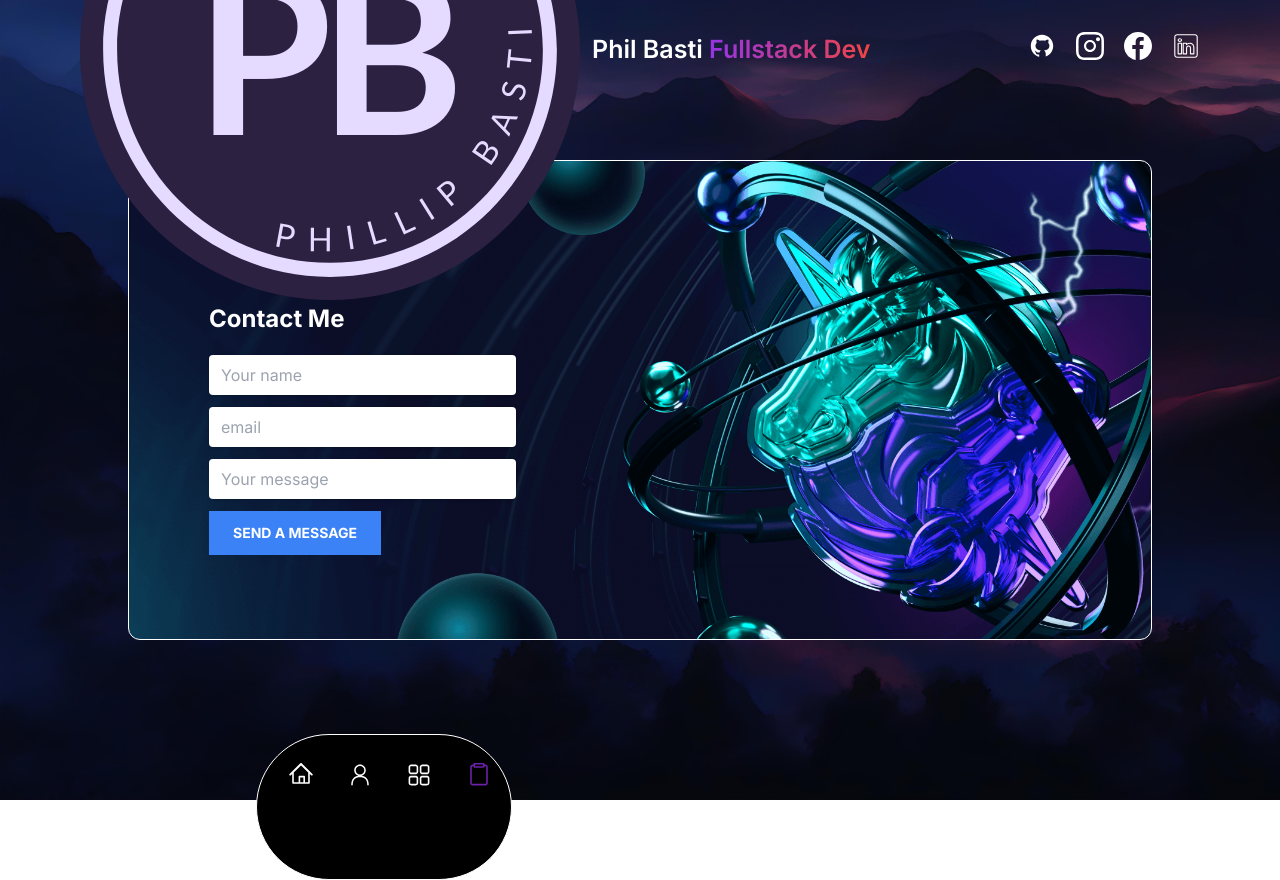
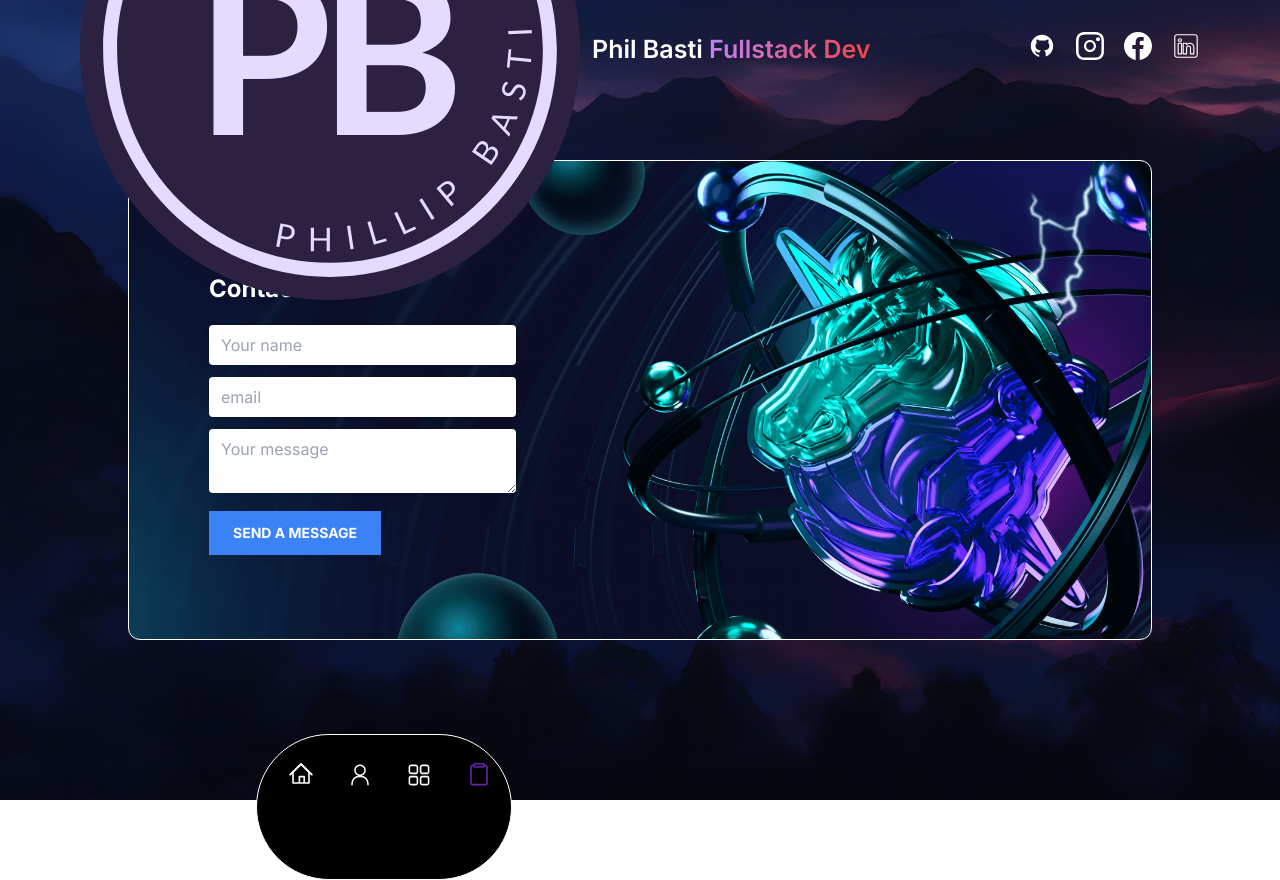
Before and after one commit to successPhil/next-portfolio, a Next.js app: page /contact-me in a window 1280 px wide. Built offline with nearby package versions, Linux system fonts and the light colour scheme.

Commit message:
updated formdata for contact page to properly use formspree library

```diff
--- a/app/page.tsx
+++ b/app/page.tsx
@@ -6,9 +6,9 @@ export default function Home() {
     <main className="w-screen h-screen relative">
      <div className="flex items-center w-full h-full bg-cover bg-center" style={{backgroundImage: "url(/main-bg.webp"}}>
       <div className="pl-20 md:pl-40 pb-56 md:pb-20 flex flex-col gap-5 z-[10] max-w-[750px]">
-        <h1 className="text-[50px] text-white font-semibold">
+        <h1 className="text-[30px] md:text-[50px] text-white font-semibold">
           Hi! I'm Phil Basti
-          <span className="text-transparent bg-clip-text bg-gradient-to-r from-purple-600 to-red-500">
+          <span className="text-transparent bg-clip-text bg-gradient-to-r from-red-500 to-purple-500">
               {" "}
              Fullstack Developer
           </span>
@@ -17,7 +17,7 @@ export default function Home() {
           I am a Marine veteran who loves building applications and helping solve problems. I specialize in using technologies like <strong>React</strong>, <strong>Django</strong>, <strong>PostgreSQL</strong>, <strong>Docker</strong>, <strong>AWS</strong>, and <strong>NGINX</strong> to build fullstack web applications.
           <br/>
           <br/>
-          Two things I love about this industry are constant exposure to learning new technologies and the opportunities to collaborate with other engineers
+          Two things I love about this industry are constant exposure to learning new technologies and the opportunities to collaborate with other engineers.
           <br/>
           <br/>
           If you have any interest in working together or even just having a chat, don't hesitate to reach out through the <strong>Contact Me</strong> form!
@@ -62,13 +62,13 @@ export default function Home() {
 
     </div>
 
-    <div className="absolute bottom-0 right-0 z-10">
+    <div className="absolute bottom-0 right-0 md:z-10">
       <Image
         src="/horse.png"
         alt="horse"
         height={300}
         width={300}
-        className="absolute right-55 top-40"
+        className="absolute  top-60 md:right-55 md:top-40"
         />
 
       <Image
@@ -79,7 +79,7 @@ export default function Home() {
         />
     </div>
 
-    <div className="absolute bottom-0 z-[5] w-full h-full">
+    <div className="absolute -bottom-10 md:bottom-10 z-[5] w-full h-full">
       <Image
         src="/trees.webp"
         alt="trees"
--- a/components/ContactForm.tsx
+++ b/components/ContactForm.tsx
@@ -1,14 +1,21 @@
+"use client"
+
 import React from "react"
+import {useForm, ValidationError } from '@formspree/react'
 const ContactForm = () => {
+    const [state, handleSubmit ] = useForm("xeqyrqkv");
+    if (state.succeeded) {
+        return <p>Thanks for reaching out, I'll get back to you soon!</p>
+    }
     return (
-    <form action="https://formspree.io/f/xeqyrqkv" method="POST">
+    <form onSubmit={handleSubmit}>
         <h2 className="text-2xl font-bold mb-5 text-white">Contact Me</h2>
         <div className="mb-3">
             <input
             type="text"
             placeholder="Your name"
             name="name"
-            className="w-full px-3 py-2 text-gray-200 placeholder-gray-400 bg-white border-0 rounded shadow"
+            className="w-full px-3 py-2 text-gray-800 placeholder-gray-400 bg-white border-0 rounded shadow"
             />
         </div>
 
@@ -17,20 +24,30 @@ const ContactForm = () => {
             type="email"
             placeholder="email"
             name="email"
-            className="w-full px-3 py-2 text-gray-200 placeholder-gray-400 bg-white border-0 rounded shadow"
+            className="w-full px-3 py-2 text-gray-800 placeholder-gray-400 bg-white border-0 rounded shadow"
+            />
+            <ValidationError
+            prefix="Email"
+            field="email"
+            errors={state.errors}
             />
         </div>
 
         <div className="mb-3">
-            <input
-            type="text"
+            <textarea
+            id="message"
             placeholder="Your message"
             name="message"
-            className="w-full px-3 py-2 text-gray-200 placeholder-gray-400 bg-white border-0 rounded shadow"
+            className="w-full px-3 py-2 text-gray-800 placeholder-gray-400 bg-white border-0 rounded shadow"
+            />
+             <ValidationError
+            prefix="Message"
+            field="message"
+            errors={state.errors}
             />
         </div>
 
-        <button type="submit" className="px-6 mb-5 py-3 text-sm font-bold text-white uppercase transition-all duration-150 ease-linear bg-blue-500 hover:bg-blue-400">
+        <button type="submit" disabled={state.submitting} className="px-6 mb-5 py-3 text-sm font-bold text-white uppercase transition-all duration-150 ease-linear bg-blue-500 hover:bg-blue-400">
             Send a message
         </button>
     </form>)
--- a/components/Navbar.tsx
+++ b/components/Navbar.tsx
@@ -10,13 +10,13 @@ const Navbar = () => {
         <Image
             src="/PB.png"
             alt="logo"
-            width={80}
-            height={80}
+            width={60}
+            height={60}
             className="w-full h-full object-contain rounded-full"
         />
         </div>
-        <h1 className="text-white text-[25px] font-semibold">Phil Basti
-            <span className="text-transparent bg-clip-text bg-gradient-to-r from-purple-600 to-red-500">
+        <h1 className="text-white hidden md:block text-[25px] font-semibold">Phil Basti
+            <span className="text-transparent bg-clip-text bg-gradient-to-r from-purple-400 to-red-500">
             {" "}
             Fullstack Dev{" "}
             </span>
--- a/package.json
+++ b/package.json
@@ -9,6 +9,7 @@
     "lint": "next lint"
   },
   "dependencies": {
+    "@formspree/react": "^2.5.1",
     "framer-motion": "^11.0.20",
     "next": "14.1.4",
     "react": "^18",
```
Also changed, not shown: 1 other file (tests, documents, lock files or other folders).
